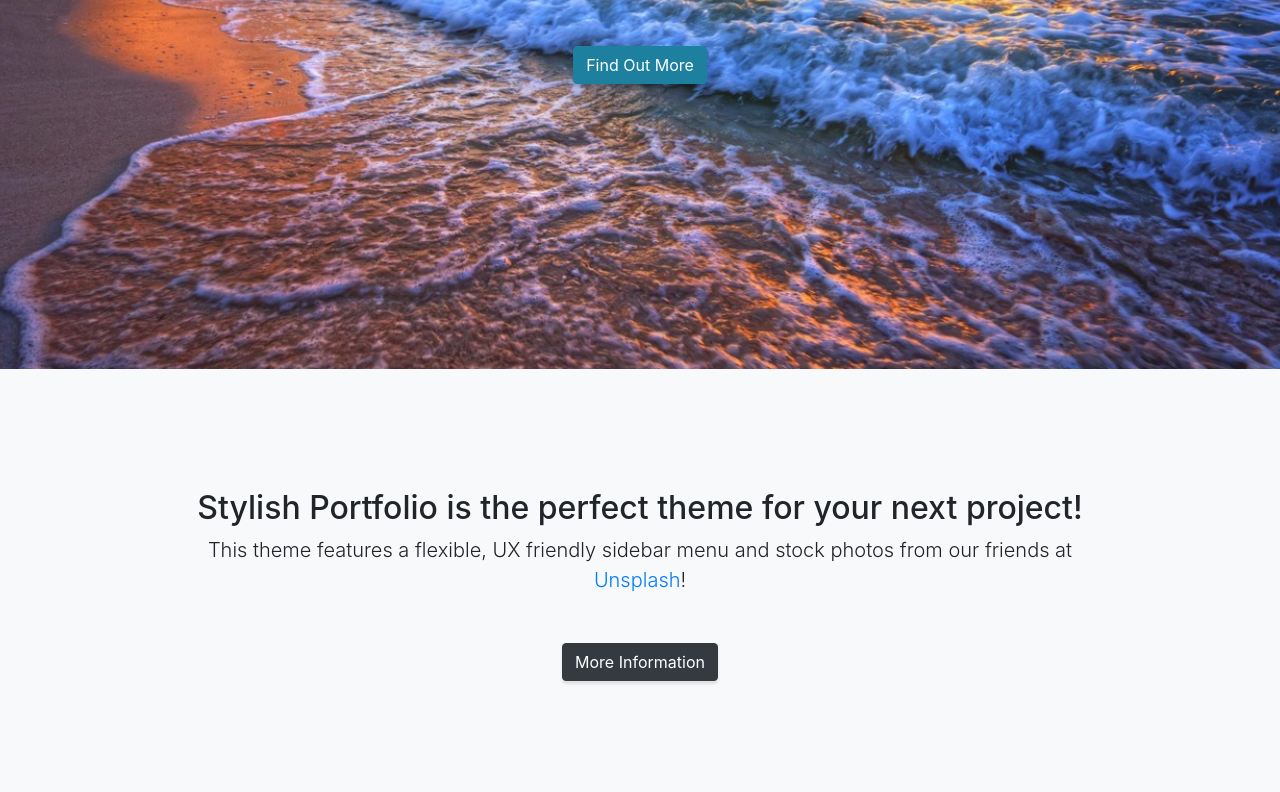
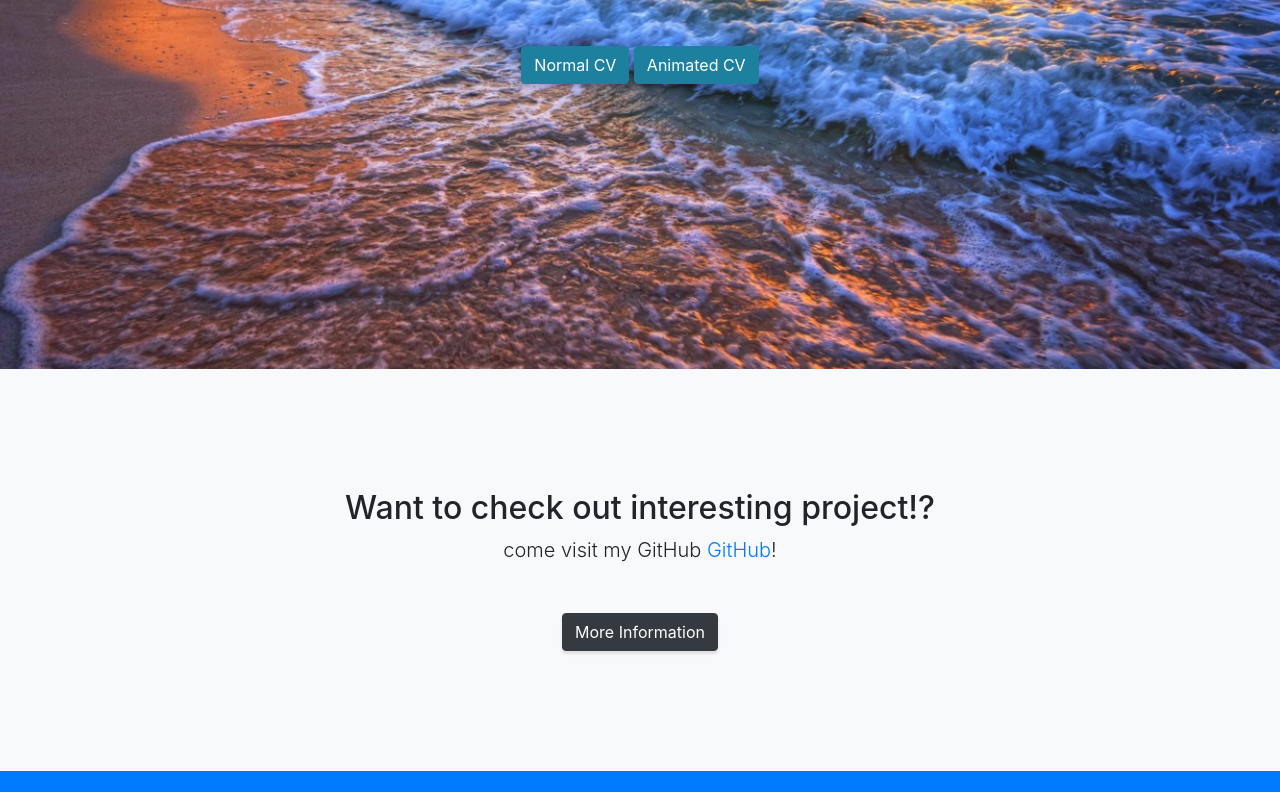
Before and after one commit to 363687847/363687847.github.io, a website with bundled scripts: page index.html in a window 1280 px wide. Shown: the part 431-1223 px from the top of the page. Built offline with nearby package versions, Linux system fonts and the light colour scheme.

Commit message:
update index.html

```diff
--- a/index.html
+++ b/index.html
@@ -61,7 +61,8 @@
       <h3 class="mb-5">
         <em>CS Bachelor at University of Houston</em>
       </h3>
-      <a class="btn btn-primary btn-xl js-scroll-trigger" href="https://363687847.github.io/cv/">Find Out More</a>
+      <a class="btn btn-primary btn-xl js-scroll-trigger" href="https://363687847.github.io/cv/">Normal CV</a>
+      <a class="btn btn-primary btn-xl js-scroll-trigger" href="https://363687847.github.io/animating-resume/">Animated CV</a>
     </div>
     <div class="overlay"></div>
   </header>
@@ -71,9 +72,9 @@
     <div class="container text-center">
       <div class="row">
         <div class="col-lg-10 mx-auto">
-          <h2>Stylish Portfolio is the perfect theme for your next project!</h2>
-          <p class="lead mb-5">This theme features a flexible, UX friendly sidebar menu and stock photos from our friends at
-            <a href="https://unsplash.com/">Unsplash</a>!</p>
+          <h2>Want to check out interesting project!?</h2>
+          <p class="lead mb-5">come visit my GitHub
+            <a href="https://github.com/363687847/">GitHub</a>!</p>
           <a class="btn btn-dark btn-xl js-scroll-trigger" href="#services">More Information</a>
         </div>
       </div>
```
